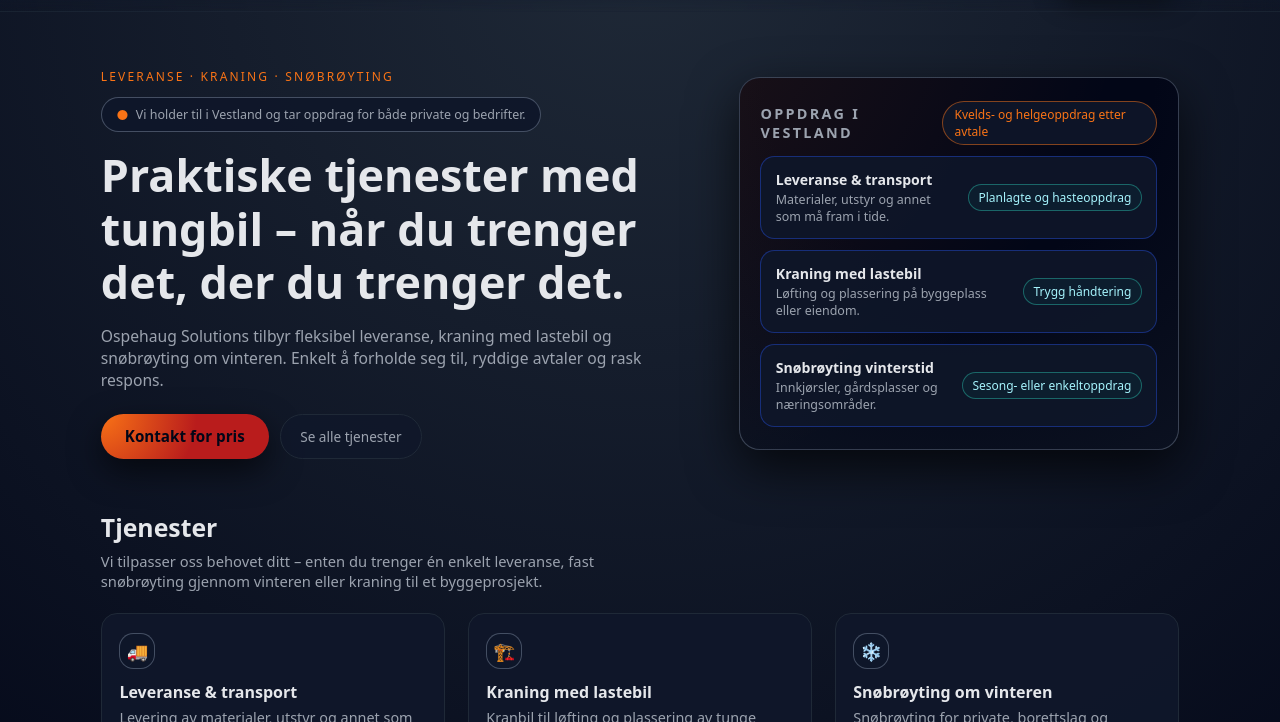
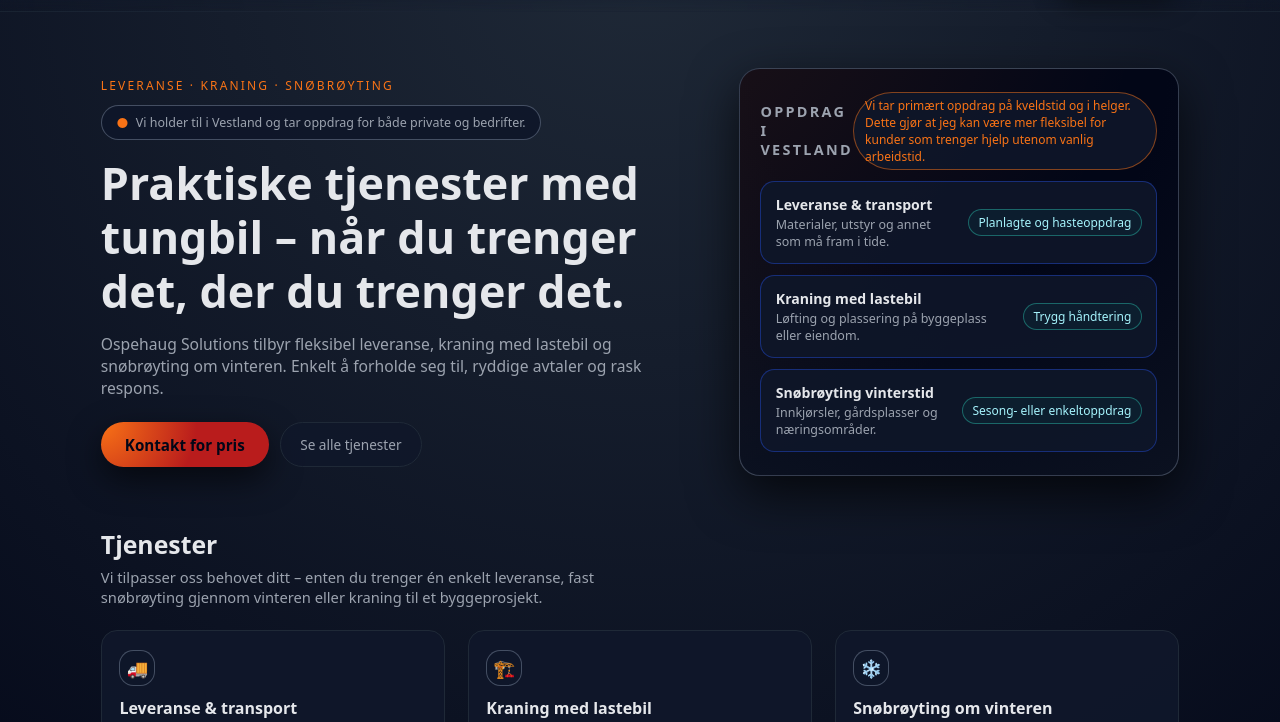
Before and after one commit to odinzxd/ospehaugnettside, a plain HTML site: page index.html in a window 1280 px wide. Shown: the part 56-778 px from the top of the page. Drawn offline with Linux system fonts and the light colour scheme.

Commit message:
Update index.html

```diff
--- a/index.html
+++ b/index.html
@@ -575,7 +575,7 @@
       <aside class="hero-aside" aria-label="Oversikt over tjenester">
         <div class="hero-aside-header">
           <h2>Oppdrag i Vestland</h2>
-          <div class="hero-chip">Kvelds- og helgeoppdrag etter avtale</div>
+          <div class="hero-chip">Vi tar primært oppdrag på kveldstid og i helger. Dette gjør at jeg kan være mer fleksibel for kunder som trenger hjelp utenom vanlig arbeidstid.</div>
         </div>
         <div class="hero-aside-grid">
           <div class="hero-item">
```
